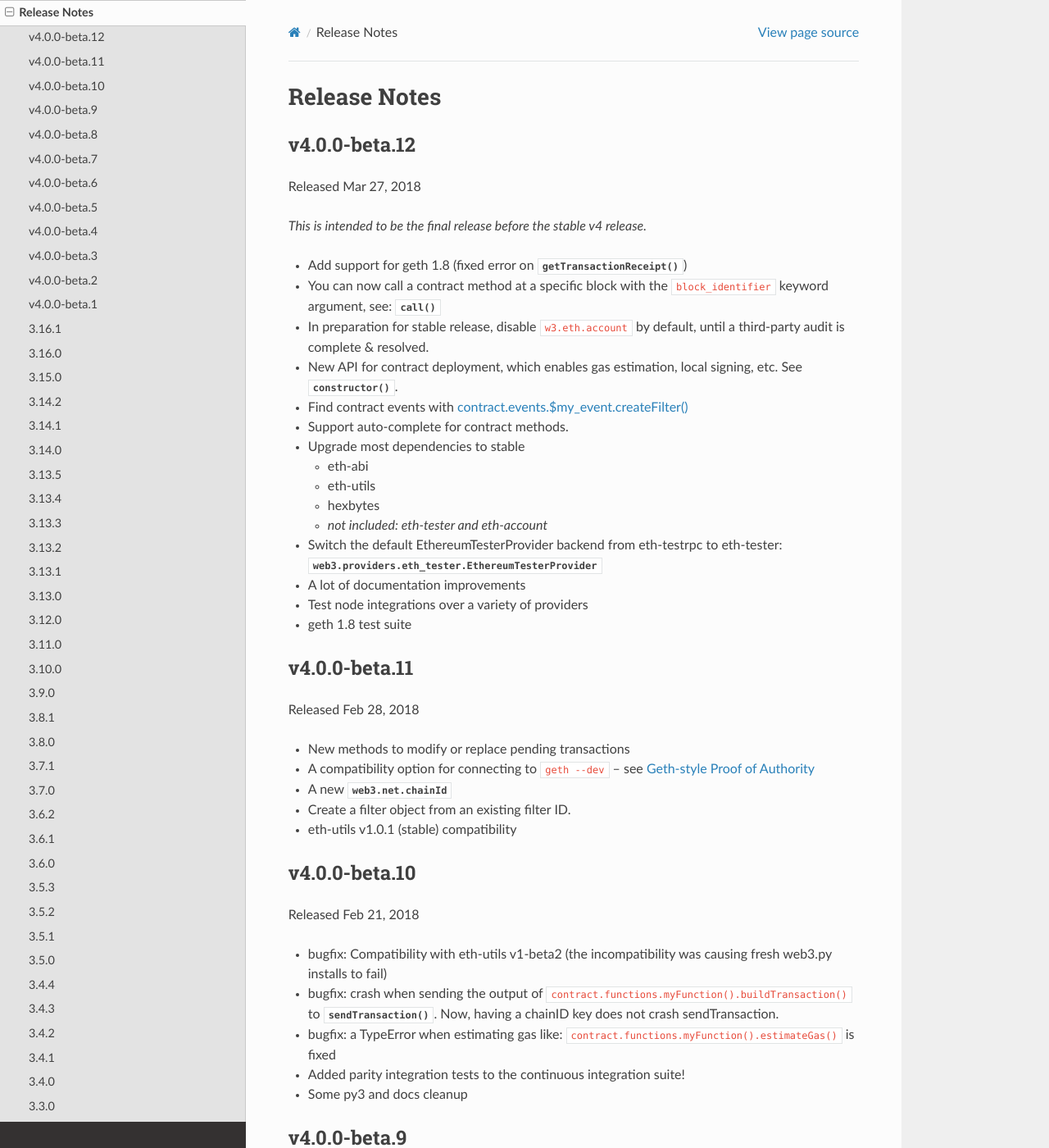
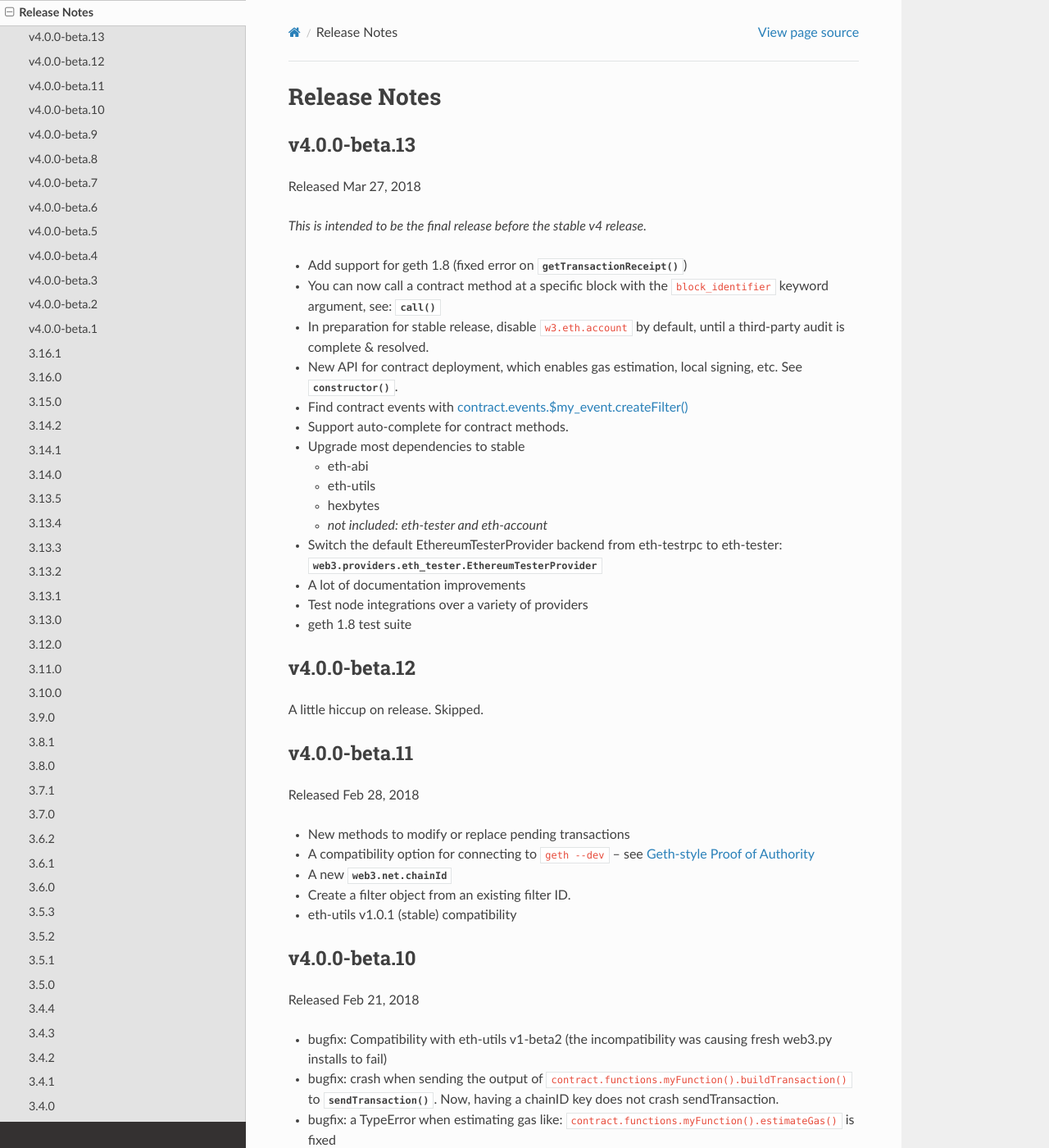
Before and after one commit to shuziren/web3.py, a Sphinx documentation site: the page built from docs/releases.rst, in a window 1280 px wide and 1400 px high. Shown: the whole window at 82% size. Built offline with Sphinx 7.4.7 and the Read the Docs theme 2.0.0, drawn with Linux system fonts in a browser that asks for light colours.

Commit message:
Release notes v4.0.0b13

```diff
--- a/docs/releases.rst
+++ b/docs/releases.rst
@@ -1,7 +1,7 @@
 Release Notes
 =============
 
-v4.0.0-beta.12
+v4.0.0-beta.13
 -----------------
 
 Released Mar 27, 2018
@@ -30,6 +30,11 @@ Released Mar 27, 2018
 - Test node integrations over a variety of providers
 - geth 1.8 test suite
 
+
+v4.0.0-beta.12
+-----------------
+
+A little hiccup on release. Skipped.
 
 v4.0.0-beta.11
 -----------------
```
